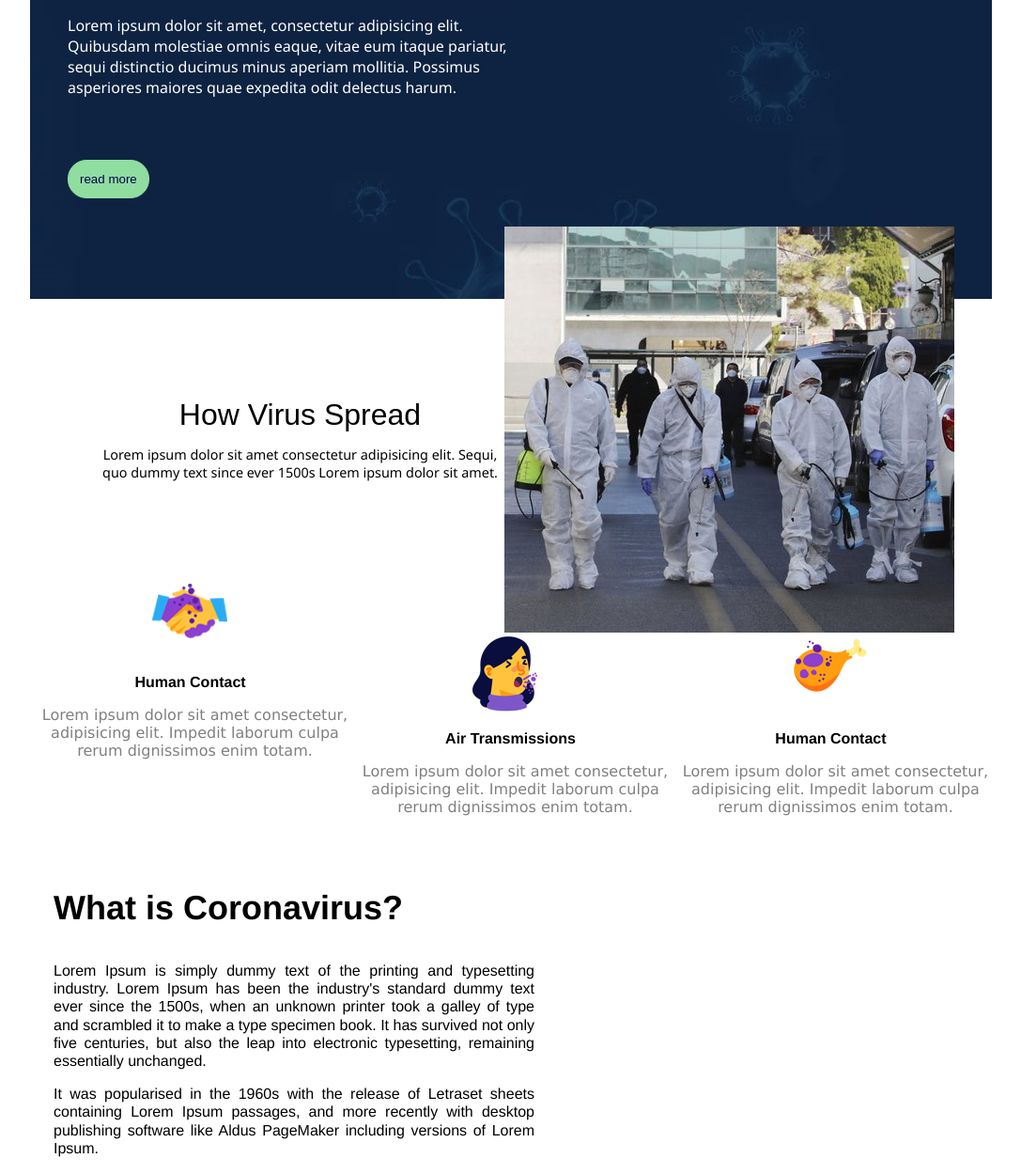
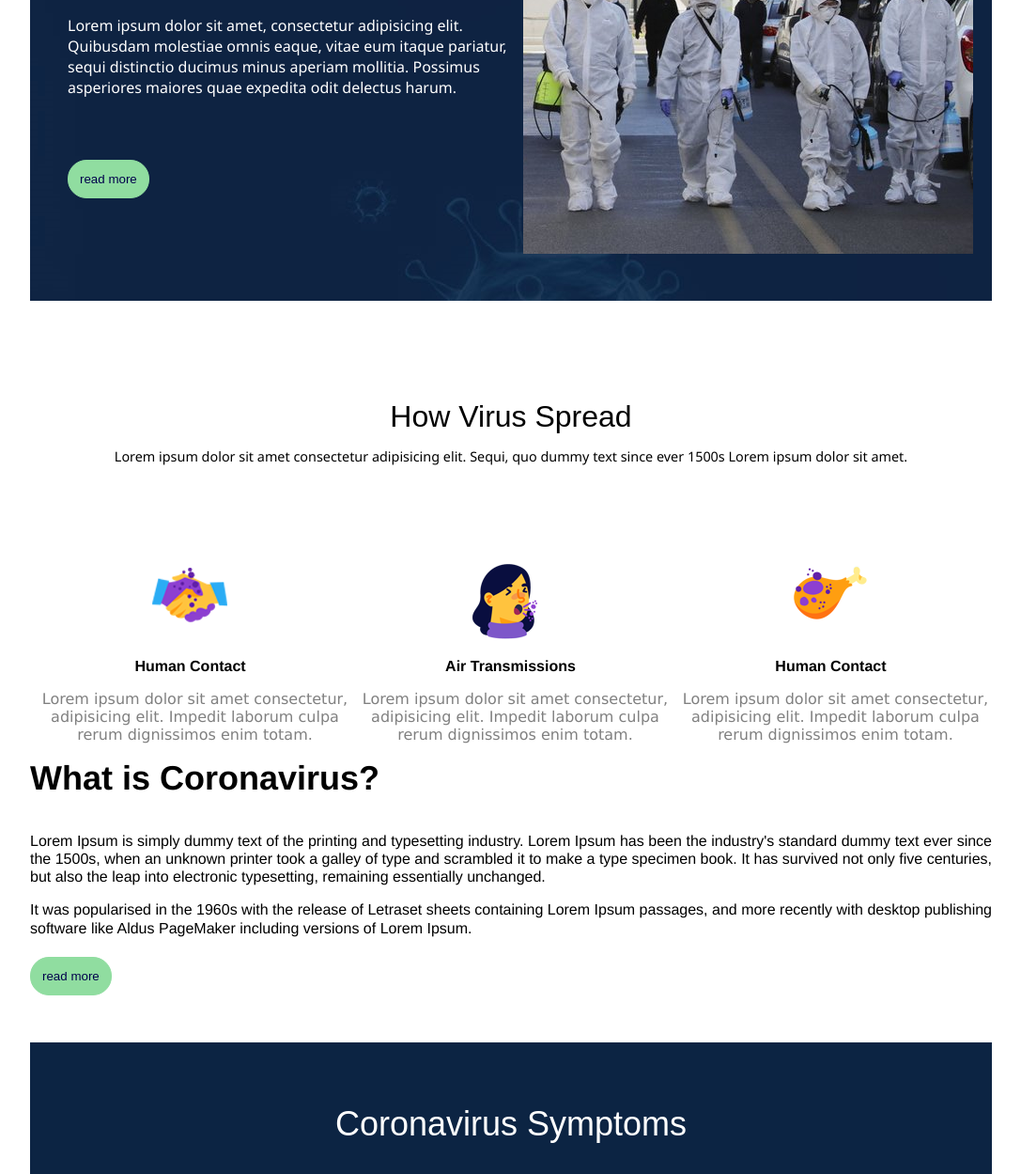
Before and after one commit to elyousfiimane/elyousfiimane.github.io, a plain HTML site: page index.html in a window 1280 px wide. Shown: the part 282-1531 px from the top of the page at 94% size, without its empty margins (96-1183 px from the left). Drawn offline with Linux system fonts and the light colour scheme.

Commit message:
Fixing index

```diff
--- a/design.css
+++ b/design.css
@@ -16,8 +16,6 @@ body{
 }
 .head{
   background-image: url('images/7685299header.jpg');
-  height: 600px;
-
 }
 .head nav a{
   text-decoration: none;
@@ -29,7 +27,6 @@ body{
 section{
   font-family: 'Segoe UI', Tahoma, Geneva, Verdana, sans-serif;
   color: white;
-  width: 50%;
   float: left;
   margin-left: 40px;
   margin-top: 30px;
@@ -51,12 +48,7 @@ section button{
   color: rgb(0, 0, 75);
   margin-top: 50px;
 }
-aside{
-  display: inline;
-  float: right;
-  margin-right: 40px;
-  margin-top: 30px;
-}
+
 .center{
   text-align: center;
   padding: 70px;
@@ -86,13 +78,6 @@ aside{
   margin-left: 10px;
 }
 
-.subdiv{
-  width: 50%;
-  float: left;
-  margin-left: 25px;
-  margin-right: 25px;
-  margin-top: 25px;
-}
 .lefsubdiv{
   float: left;
   border: 2px solid black;
@@ -286,3 +271,24 @@ footer{
   padding: 12px 20px 12px 20px;
   font-weight: bold;
 }
+
+.heading{
+  display: grid;
+  grid-template-columns: auto auto;
+}
+
+.covid{
+  position: relative;
+  float: left;
+  margin-bottom: 50px;
+
+}
+.docs{
+  position: relative;
+  float: left;
+}
+
+.corona{
+  display: grid;
+  grid-template-columns: auto auto;
+}
--- a/index.html
+++ b/index.html
@@ -17,7 +17,8 @@
                <a href="#">contacts</a>
                <a href="#">blog</a>
            </nav>
-           <section>
+           <div class="heading">
+            <section class="covid">
                 <p class="p1">covid-19</p>
                 <p class="p2"> how to protect yourself from coronavirus</p>
                 <p class="p3">Lorem ipsum dolor sit amet, consectetur adipisicing elit.
@@ -25,9 +26,10 @@
                         Possimus asperiores maiores quae expedita odit delectus harum.</p>
                     <button>read more </button>
             </section>
-           <aside>
-               <img src="images/headerforeground01.png" alt="">
-           </aside>
+
+                <img src="images/headerforeground01.png" alt="" style="margin-top: 40px; margin-right: 20px; margin-bottom: 50px;">
+
+            </div>
        </div>
        <main>
           <div class="center">
@@ -52,16 +54,16 @@
             <p id="parag">Lorem ipsum dolor sit amet consectetur, adipisicing elit. Impedit laborum culpa rerum dignissimos enim totam.</p>
         </div>
         </div>
-
-    <div class="otherdiv">
-        <div class="subdiv">
+<br>
+        <div>
+            <div style="margin: 0px 0 50px 0;">
                 <p style="font-size: 36px; font-weight: bolder;">What is Coronavirus?</p>
                 <p class="lorem">Lorem Ipsum is simply dummy text of the printing and typesetting industry. Lorem Ipsum has been the industry's standard dummy text ever since the 1500s, when an unknown printer took a galley of type and scrambled it to make a type specimen book. It has survived not only five centuries, but also the leap into electronic typesetting, remaining essentially unchanged.</p>
                 <p class="lorem">It was popularised in the 1960s with the release of Letraset sheets containing Lorem Ipsum passages, and more recently with desktop publishing software like Aldus PageMaker including versions of Lorem Ipsum.</p>
                 <button class="but">read more</button>
             </div>
 
-        <img src="images/corona-image.jpg" alt="">
+            <!-- <img src="images/corona-image.jpg" alt=""> -->
 
         </div>
 
```
Lines whose indentation alone changed are shown as unchanged.
